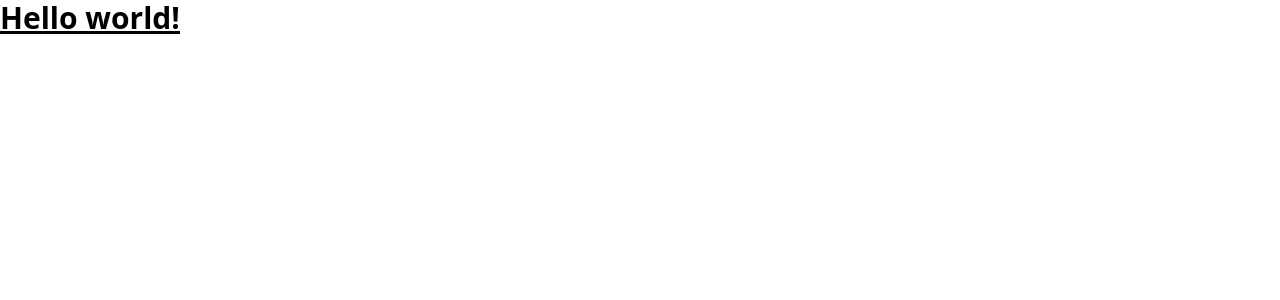
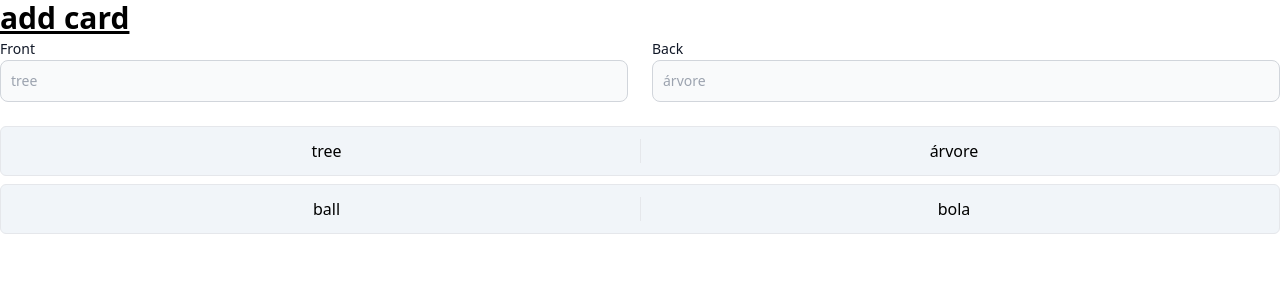
Before and after one commit to valentinlw/homepage, a Next.js app: page / in a window 1280 px wide. Shown: the top 300 px of the page. Built offline with nearby package versions, Linux system fonts and the light colour scheme.

Commit message:
input fields and state list

```diff
--- a/pages/index.tsx
+++ b/pages/index.tsx
@@ -1,16 +1,38 @@
-import Head from 'next/head'
-import Image from 'next/image'
-import { Inter } from '@next/font/google'
 import styles from '@/styles/Home.module.css'
-
-const inter = Inter({ subsets: ['latin'] })
+import { useState } from 'react'
 
 export default function Home() {
+  const [cards, setCards] = useState([
+    {'front': 'tree', 'back': 'árvore'},
+    {'front': 'ball', 'back': 'bola'}
+  ]);
+
   return (
-    <>
-      <h1 className="text-3xl font-bold underline">
-      Hello world!
-    </h1>
-    </>
+    <div className='md:container mx-auto'>
+      <h1 className='text-3xl font-bold underline'>
+        add card
+      </h1>
+      <form>
+        <div className='grid gap-6 mb-6 md:grid-cols-2'>
+          <div>
+            <label htmlFor='front' className='mb-2 text-sm text-gray-900'>Front</label>
+            <input type='text' id='front' className='bg-gray-50 border border-gray-300 text-gray-900 text-sm rounded-lg focus:ring-blue-500 focus:border-blue-500 w-full p-2.5' placeholder='tree'/>
+          </div>
+          <div>
+            <label htmlFor='back' className='mb-2 text-sm text-gray-900'>Back</label>
+            <input type='text' id='back' className='bg-gray-50 border border-gray-300 text-gray-900 text-sm rounded-lg focus:ring-blue-500 focus:border-blue-500 w-full p-2.5' placeholder='árvore'/>
+          </div>
+        </div>
+      </form>
+
+      <div>
+        {cards.map((card) => (
+          <div key={card.front} className='mb-2 flex flex-row bg-slate-100 border rounded-md p-3 divide-x'>
+            <div className='basis-1/2 text-center'>{card.front}</div>
+            <div className='basis-1/2 text-center'>{card.back}</div>
+          </div>
+        ))}
+      </div>
+    </div>
   )
 }
```
